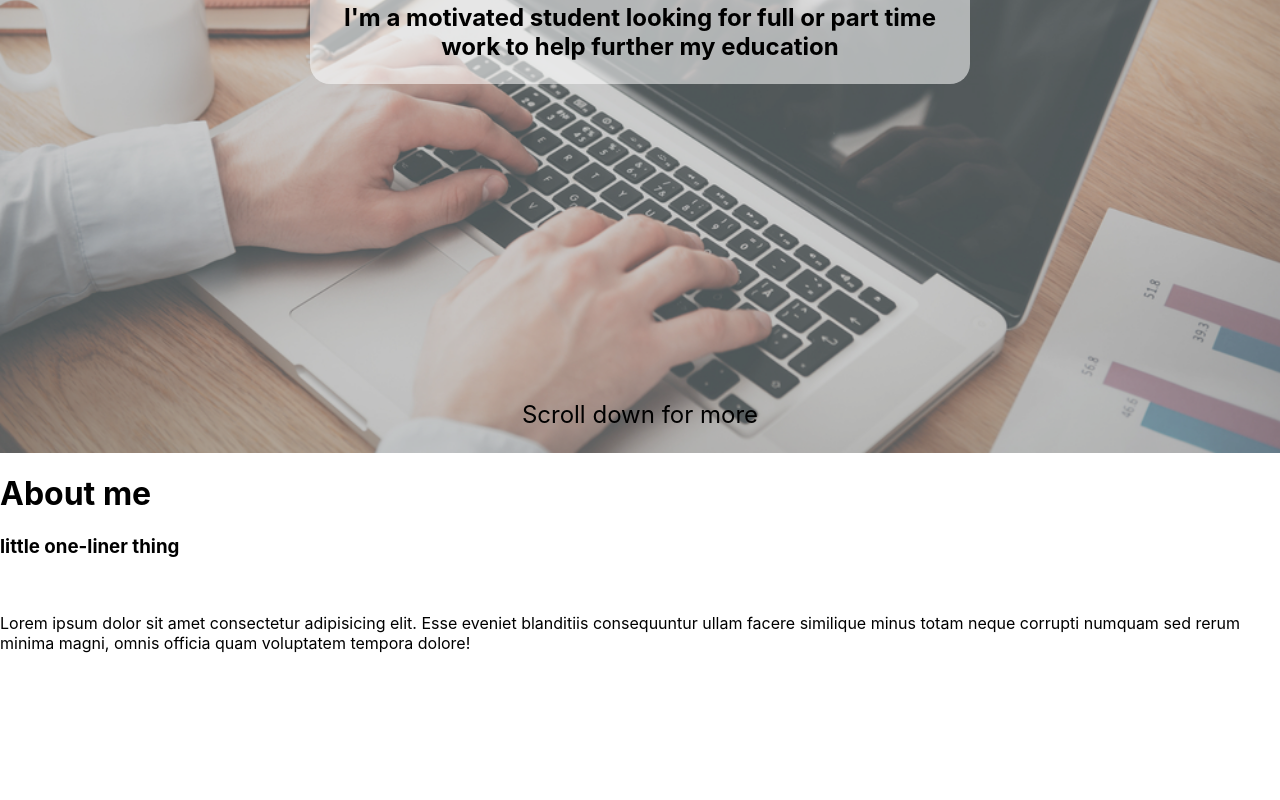
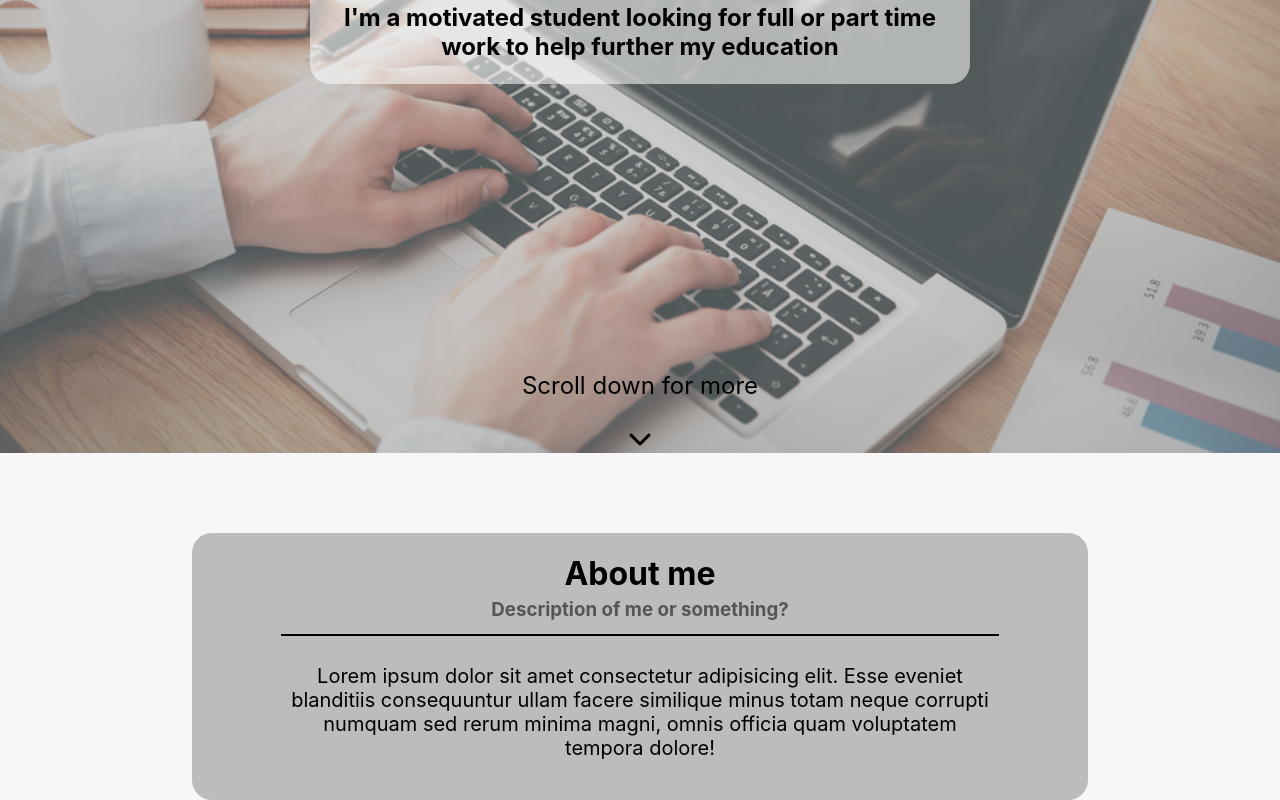
Before and after one commit to CWebdale006/new_portfolio_v2, a React (Create React App) app in the folder portolio/: page / in a window 1280 px wide. Shown: the part 347-1147 px from the top of the page. Before the commit the page ends 1000 px from the top, so only its background shows below. Built offline with nearby package versions, Linux system fonts and the light colour scheme.

Commit message:
About me
added the arrow and 'scroll down' text from my to-do list, also started work on the About Me section

added to the to-do list, currently working on adding scroll animations to the about me section

```diff
--- a/portolio/public/index.html
+++ b/portolio/public/index.html
@@ -28,6 +28,9 @@
 
     <!-- for the icons that i use -->
     <script src="https://kit.fontawesome.com/8bb4a29997.js" crossorigin="anonymous"></script>
+
+    <!-- links to the css animation library i used-->
+
   </head>
   <body>
     <noscript>You need to enable JavaScript to run this app.</noscript>
--- a/portolio/src/components/AboutMe.js
+++ b/portolio/src/components/AboutMe.js
@@ -1,16 +1,37 @@
 import React from 'react'
 
 export default function AboutMe() {
-    const about = {
-        "backgroundColor": "white"
+    const container = {
+        backgroundColor: "rgba(150, 150, 150, 0.6)",
+        width: "70%",
+        marginTop: "10vh",
+        marginRight: "auto",
+        marginBottom: "10vh",
+        marginLeft: "auto",
+        paddingBottom: "20px",
+        borderRadius: "20px",
+
+        display: "flex",
+        flexFlow: "column nowrap",
+        alignItems: "center"
     }
+
+    const p = {
+        paddingTop: "0",
+        paddingRight: "10%",
+        paddingBottom: "0",
+        paddingLeft: "10%",
+        textAlign: "center",
+        fontSize: "1.25em"
+    }
+
     return (
-        <div style={about}>
+        <div style={container}>
             {/* hella basic, prob. change later  */}
-            <h1>About me</h1>
-            <h3>little one-liner thing </h3>
-            <br />
-            <p>Lorem ipsum dolor sit amet consectetur adipisicing elit. Esse eveniet blanditiis consequuntur ullam facere similique minus totam neque corrupti numquam sed rerum minima magni, omnis officia quam voluptatem tempora dolore!</p>
+            <h1 style={{marginBottom: "0px"}}>About me</h1>
+            <h3 style={{margin: "5px", color: "rgba(0, 0, 0, 0.55)"}}>Description of me or something? </h3> {/* idk if i'll even keep this */}
+            <hr />
+            <p style={p}>Lorem ipsum dolor sit amet consectetur adipisicing elit. Esse eveniet blanditiis consequuntur ullam facere similique minus totam neque corrupti numquam sed rerum minima magni, omnis officia quam voluptatem tempora dolore!</p>
         </div>
     )
 }
--- a/portolio/src/components/Body.js
+++ b/portolio/src/components/Body.js
@@ -74,7 +74,7 @@ export default function Body() {
                     </div>
                     <div id="scroll" style={scrollBox}>
                         <p style={scrollText}>Scroll down for more</p>
-                        {/* <i class="fas fa-chevron-down"></i> */}
+                        <i className="fas fa-chevron-down"></i>
                     </div>
                 </div>
             </div>
--- a/portolio/src/css/App.css
+++ b/portolio/src/css/App.css
@@ -1,5 +1,6 @@
 html, body, #root {
     height: 100%;
+    background-color: rgb(247, 247, 247);
 }
 
 a {
@@ -7,3 +8,8 @@ a {
     color: black;
     background-color: rgba(255, 255, 255, 0.329)
 }
+
+hr {
+    border: 1px solid black;
+    width: 80%;
+}
```
Also changed, not shown: 1 other file (tests, documents, lock files or other folders).
